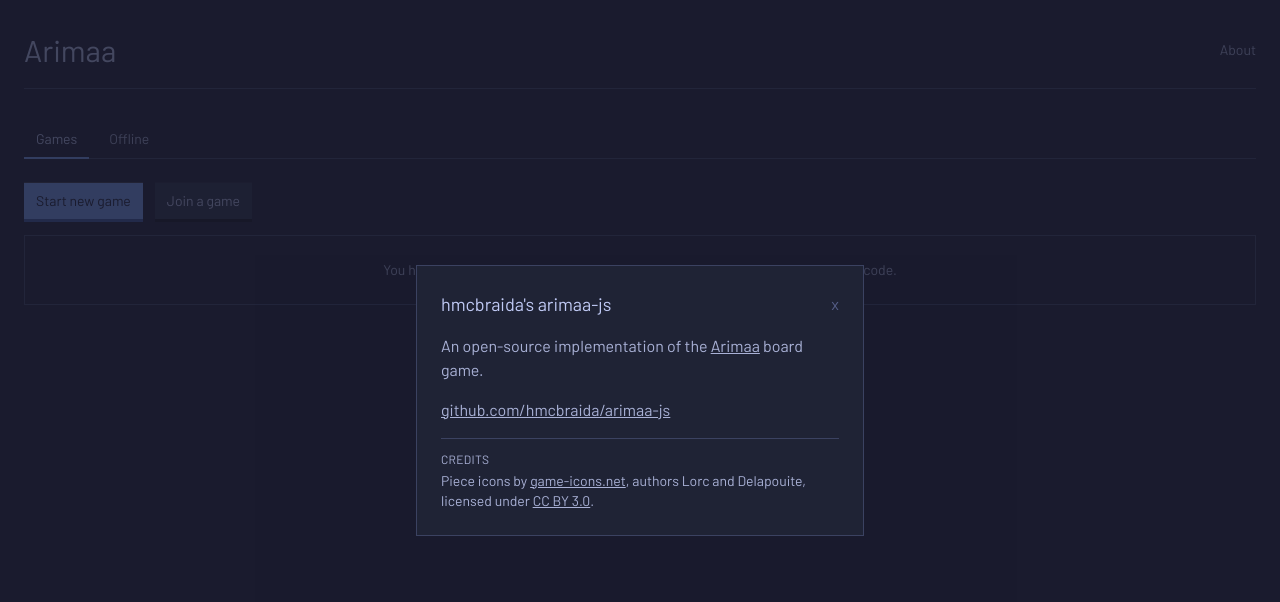
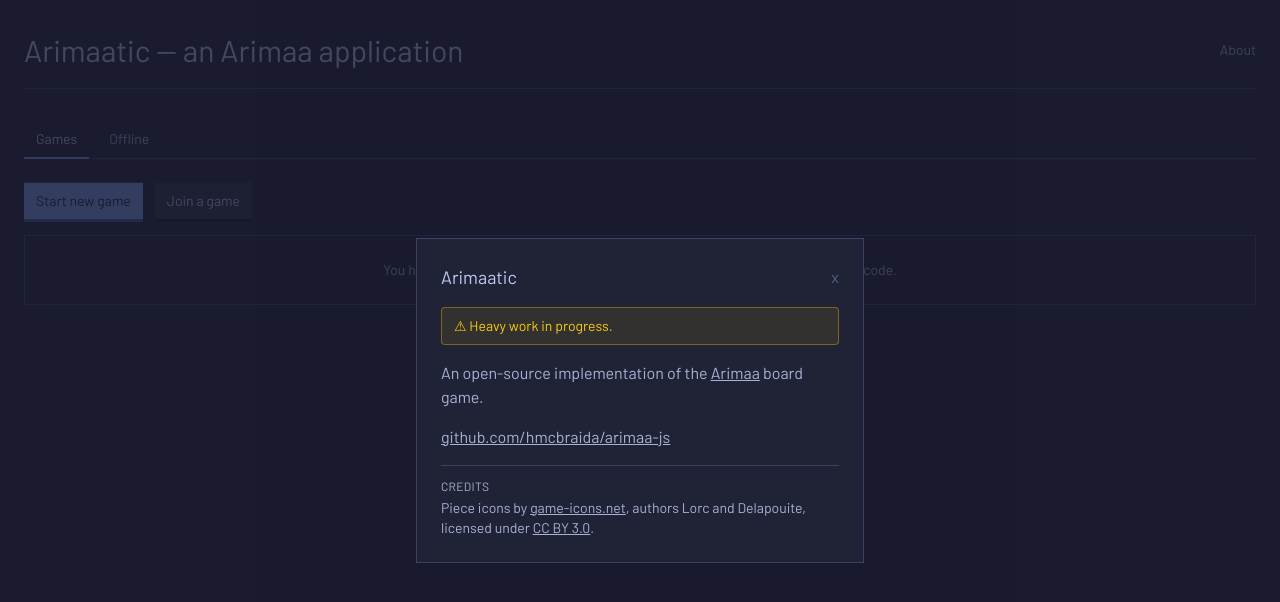
Before and after one commit to hmcbraida/arimaa-js, a React (Vite) app: page / in a window 1280 px wide. Both pictures are taken after a click on the button "About". Shown: the top 602 px of the page. Built offline with nearby package versions, Linux system fonts and the light colour scheme.

Commit message:
Changed the branding

```diff
--- a/index.html
+++ b/index.html
@@ -3,7 +3,7 @@
   <head>
     <meta charset="UTF-8" />
     <meta name="viewport" content="width=device-width, initial-scale=1.0" />
-    <title>Arimaa JS</title>
+    <title>Arimaatic</title>
     <link rel="preconnect" href="https://fonts.googleapis.com" />
     <link rel="preconnect" href="https://fonts.gstatic.com" crossorigin />
     <link href="https://fonts.googleapis.com/css2?family=Barlow:wght@300;400;500;600&display=swap" rel="stylesheet" />
--- a/package.json
+++ b/package.json
@@ -1,5 +1,5 @@
 {
-  "name": "arimaa-js",
+  "name": "arimaatic",
   "version": "0.1.0",
   "private": true,
   "type": "module",
--- a/src/components/AboutModal.tsx
+++ b/src/components/AboutModal.tsx
@@ -8,7 +8,10 @@
 /** About dialog — project info and asset attribution. */
 export function AboutModal({ open, onClose }: AboutModalProps) {
   return (
-    <Modal open={open} onClose={onClose} title="hmcbraida's arimaa-js">
+    <Modal open={open} onClose={onClose} title="Arimaatic">
+      <div className="rounded border border-yellow-500/40 bg-yellow-500/10 px-3 py-2 text-sm text-yellow-400">
+        ⚠ Heavy work in progress.
+      </div>
       <p className="text-tn-fg-muted">
         An open-source implementation of the{" "}
         <a
--- a/src/components/AppShell.tsx
+++ b/src/components/AppShell.tsx
@@ -29,7 +29,7 @@
     <main className="min-h-screen bg-tn-bg px-6 py-8 text-tn-fg">
       <div className="mx-auto flex max-w-7xl flex-col gap-8">
         <header className="flex items-center justify-between border-b border-tn-border pb-5">
-          <h1 className="text-3xl text-tn-fg">Arimaa</h1>
+          <h1 className="text-3xl text-tn-fg">Arimaatic -- an Arimaa application</h1>
           <button
             type="button"
             onClick={() => setAboutOpen(true)}
--- a/src/network/storage.ts
+++ b/src/network/storage.ts
@@ -50,7 +50,7 @@
 });
 type StorageDocument = z.infer<typeof storageDocumentSchema>;
 
-const STORAGE_KEY = "arimaa.games";
+const STORAGE_KEY = "arimaatic.games";
 
 /**
  * Read the persisted document, or an empty default if nothing has
--- a/src/server/events/natsBus.ts
+++ b/src/server/events/natsBus.ts
@@ -2,7 +2,7 @@
  * NATS-backed implementation of `EventBus`.
  *
  * Uses NATS core publish/subscribe with one subject per session,
- * `arimaa.sessions.<sessionId>`. The body of each message is the JSON
+ * `arimaatic.sessions.<sessionId>`. The body of each message is the JSON
  * encoding of the `SessionEvent` discriminated union.
  *
  * Why NATS rather than Postgres LISTEN/NOTIFY or Redis Pub/Sub:
@@ -32,7 +32,7 @@
  * to add a tenant or environment prefix we only change it here.
  */
 function subjectFor(sessionId: string): string {
-  return `arimaa.sessions.${sessionId}`;
+  return `arimaatic.sessions.${sessionId}`;
 }
 
 /**
```
Also changed, not shown: 3 other files (tests, documents, lock files or other folders).
